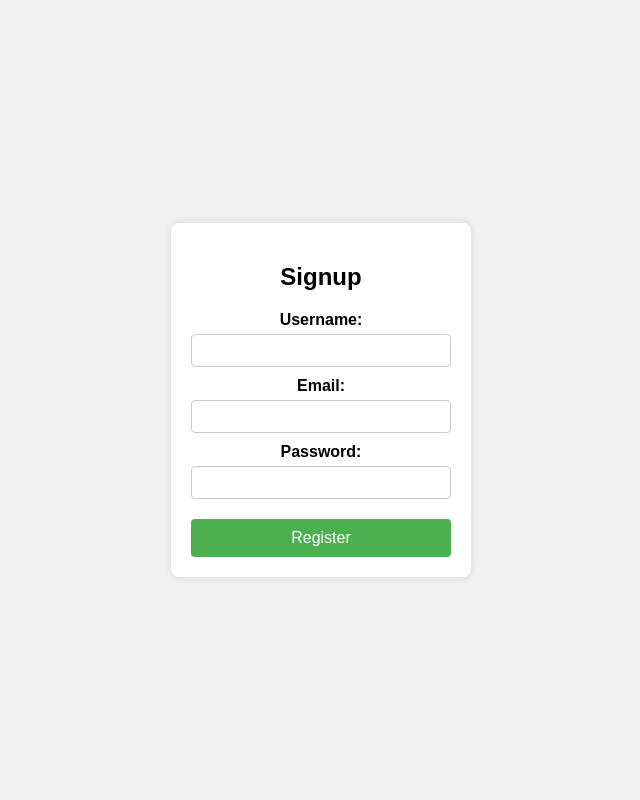
After one commit to Tharaka-University/online-restaurant-booking-system, a PHP site: page /add_user.html in a window 1280 px wide. The commit adds this page. Shown: the whole page, without its empty margins (319-959 px from the left). Run offline with PHP 8.4, Linux system fonts and the light colour scheme.

Commit message:
add changes

```diff
--- /dev/null
+++ b/add_user.css
@@ -0,0 +1,58 @@
+* {
+    box-sizing: border-box;
+}
+
+body {
+    font-family: Arial, sans-serif;
+    display: flex;
+    justify-content: center;
+    align-items: center;
+    height: 100vh;
+    margin: 0;
+    background-color: #f0f0f0;
+}
+
+.login-container {
+    width: 300px;
+    padding: 20px;
+    background-color: #fff;
+    box-shadow: 0 0 10px rgba(0, 0, 0, 0.1);
+    border-radius: 8px;
+    text-align: center;
+}
+
+h2 {
+    margin-bottom: 20px;
+}
+
+label {
+    display: block;
+    margin-top: 10px;
+    font-weight: bold;
+}
+
+input[type="text"],
+input[type="email"],
+input[type="password"] {
+    width: 100%;
+    padding: 8px;
+    margin-top: 5px;
+    border: 1px solid #ccc;
+    border-radius: 4px;
+}
+
+button {
+    margin-top: 20px;
+    width: 100%;
+    padding: 10px;
+    background-color: #4CAF50;
+    color: white;
+    border: none;
+    border-radius: 4px;
+    cursor: pointer;
+    font-size: 16px;
+}
+
+button:hover {
+    background-color: #45a049;
+}
--- /dev/null
+++ b/add_user.html
@@ -0,0 +1,26 @@
+<!DOCTYPE html>
+<html lang="en">
+<head>
+    <meta charset="UTF-8">
+    <meta name="viewport" content="width=device-width, initial-scale=1.0">
+    <title>Register</title>
+    <link rel="stylesheet" href="add_user.css">
+</head>
+<body>
+    <div class="login-container">
+        <h2>Signup </h2>
+        <form action="add_user.php" method="POST">
+            <label for="username">Username:</label>
+            <input type="text" id="username" name="username" required>
+
+            <label for="email">Email:</label>
+            <input type="email" id="email" name="email" required>
+
+            <label for="password">Password:</label>
+            <input type="password" id="password" name="password" required>
+
+            <button type="submit">Register</button>
+        </form>
+    </div>
+</body>
+</html>
```
Also changed, not shown: add_user.php (added, +60 -0 lines), database.php (added, +40 -0 lines), link.php (+9 -10 lines), login.css (added, +57 -0 lines), login.html (added, +23 -0 lines), login.php (added, +53 -0 lines), stater code.html (+13 -7 lines).
